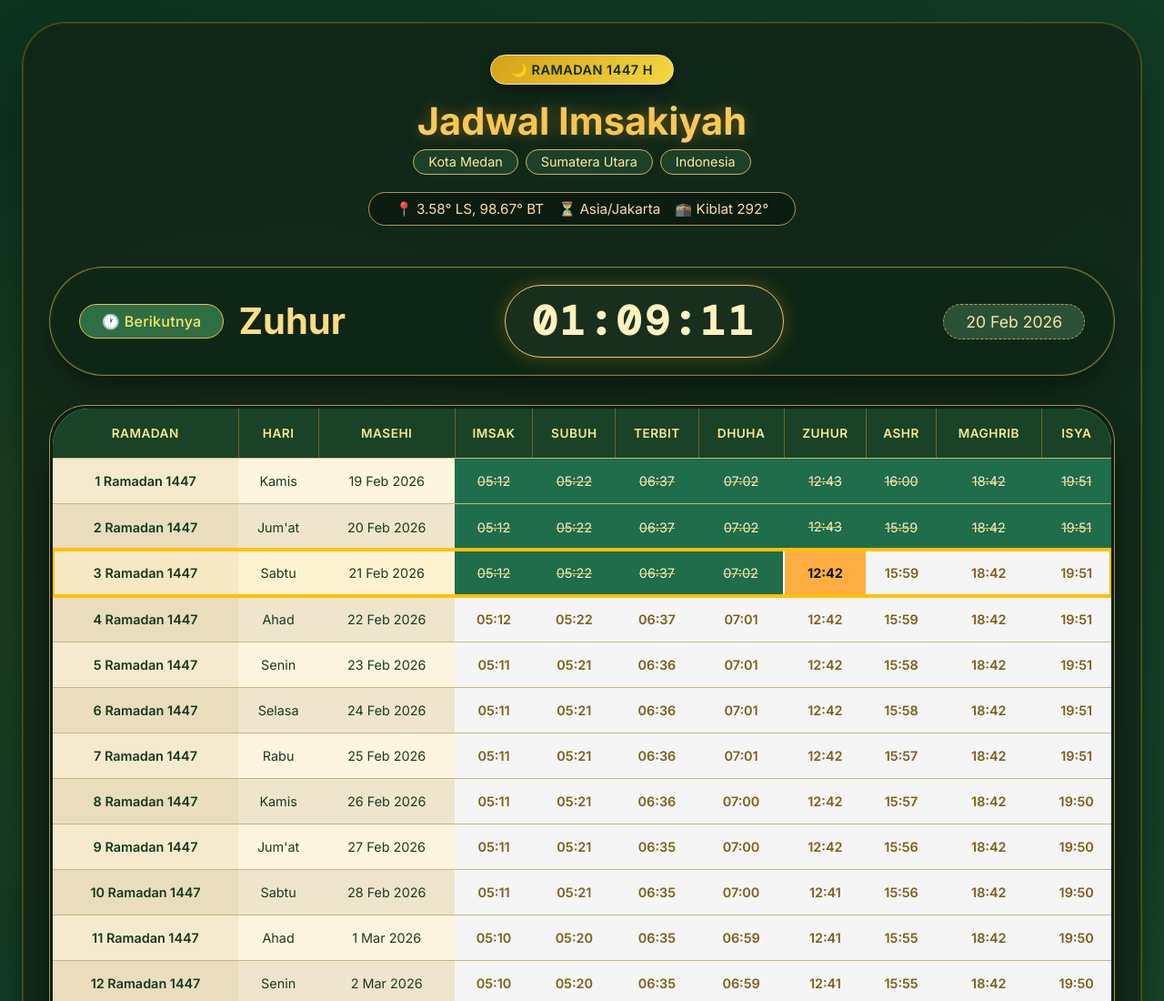
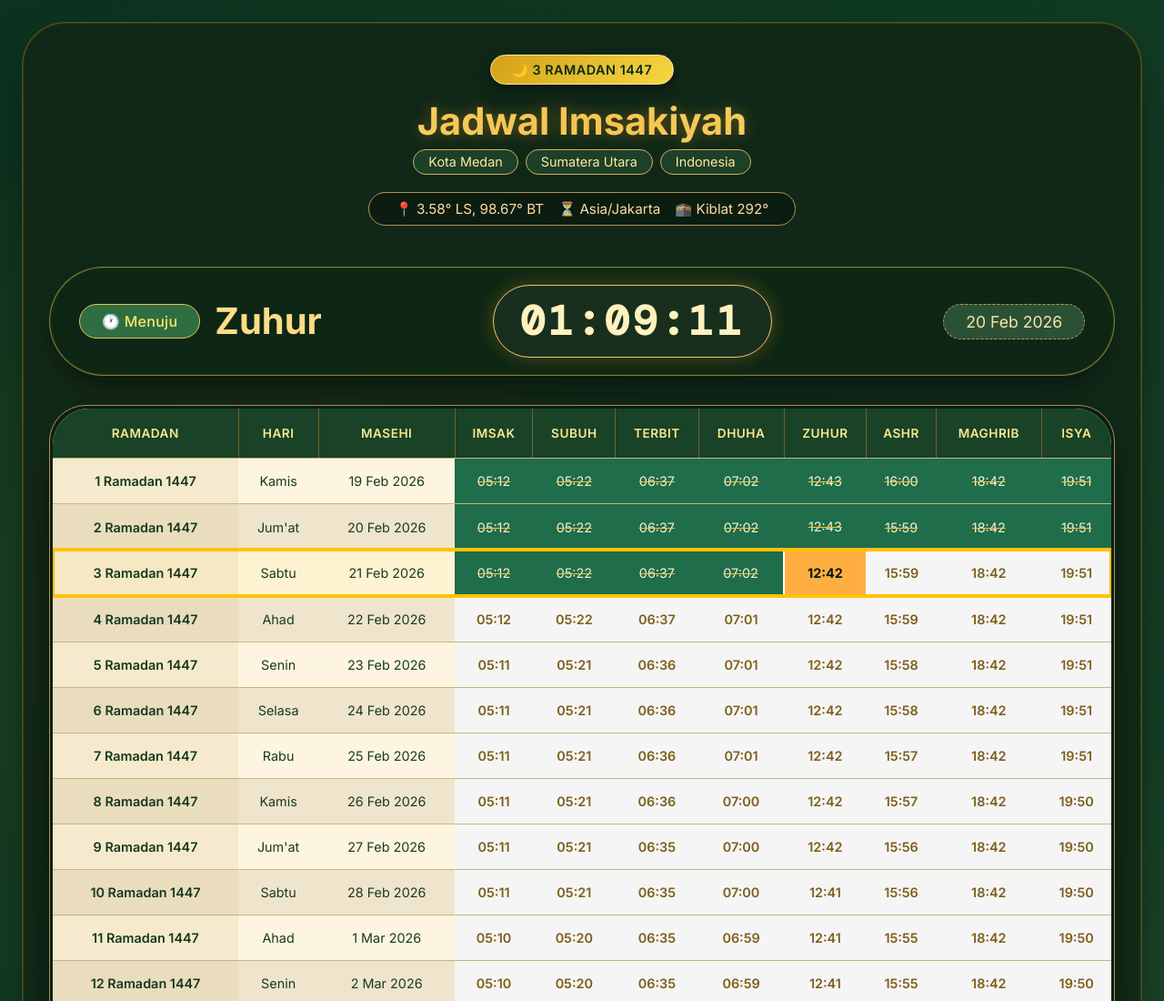
Before and after one commit to IhsanBaihaqii/Jadwal-Ramadhan, a plain HTML site: page index.html in a window 1280 px wide. Shown: the top 1100 px of the page at 91% size. Drawn offline with nearby package versions, Linux system fonts and the light colour scheme.

Commit message:
update badge

```diff
--- a/index.html
+++ b/index.html
@@ -19,7 +19,7 @@
   <body>
     <div class="ramadan-card" id="appModern">
       <div class="header-compact">
-        <div class="ramadan-badge">🌙 Ramadan 1447 H</div>
+        <div class="ramadan-badge" id="ramadhanBadge">Ramadan 1447 H</div>
         <h1 class="title-glow">Jadwal Imsakiyah</h1>
         <div class="subtitle-modern">
           <span>Kota Medan</span>
@@ -36,7 +36,7 @@
       <!-- countdown realtime modern -->
       <div class="countdown-glass" id="countdownModern">
         <div class="next-prayer-modern">
-          <span class="next-label-pill">🕐 Berikutnya</span>
+          <span class="next-label-pill">🕐 Menuju</span>
           <span class="next-name-big" id="nextPrayerModern">Imsak</span>
         </div>
         <div class="countdown-digital" id="countdownDisplayModern">
--- a/script.js
+++ b/script.js
@@ -450,6 +450,7 @@
 
     // cari index hari ini
     let todayIndex = -1;
+
     scheduleData.forEach((row, idx) => {
       const d = parseMasehi(row.masehi);
       if (
@@ -459,6 +460,12 @@
       )
         todayIndex = idx;
     });
+
+    if (todayIndex !== -1) {
+      const todayRamadhan = scheduleData[todayIndex].ramadhan;
+      document.getElementById("ramadhanBadge").innerText =
+        "🌙 " + todayRamadhan;
+    }
 
     // cari jadwal berikutnya (terdekat)
     let nextPrayer = null; // { name, timeMs }
```
